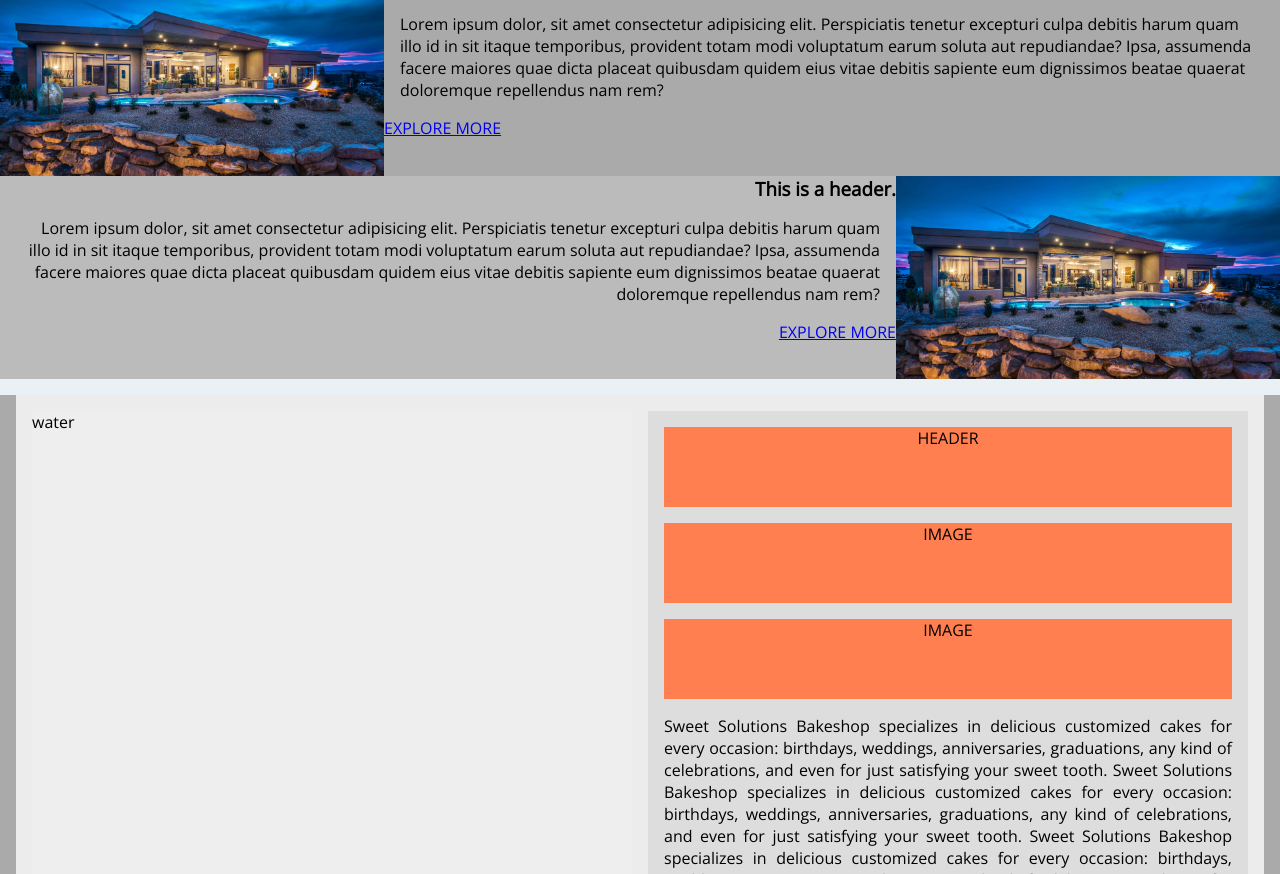
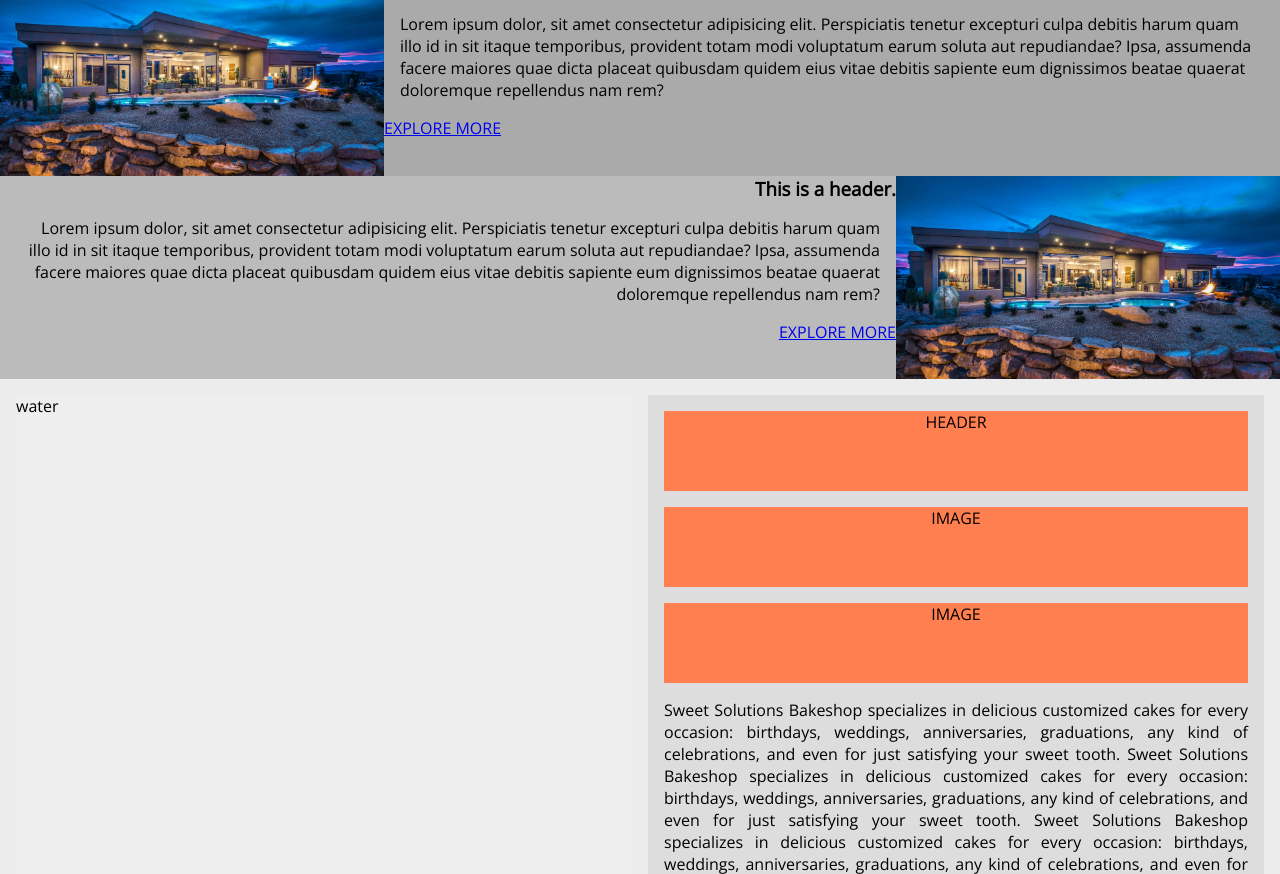
Before and after one commit to BeepBoopBit/IT130L-Project, a plain HTML site: page index.html in a window 1280 px wide. Shown: the part 78-952 px from the top of the page. Drawn offline with nearby package versions, Linux system fonts and the light colour scheme.

Commit message:
Fixed errors in the 3rd

```diff
--- a/css/main.css
+++ b/css/main.css
@@ -40,7 +40,6 @@ footer{
   height: auto;
   display: grid;
   gap: 1em;
-  margin: 1em;
   padding: 1em;
 }
 
--- a/index.html
+++ b/index.html
@@ -85,7 +85,7 @@
 
 
         <div class="container-all" style="background-color: #aaa;">
-            <article class="container-content container-BestSellerSpecial grid centered" style="height:500px">
+            <article class="container-content container-BestSellerSpecial grid centered">
                 <div class="wrapper-BestSeller" style="background-color: #eee;">
                     water
                 </div>
```
